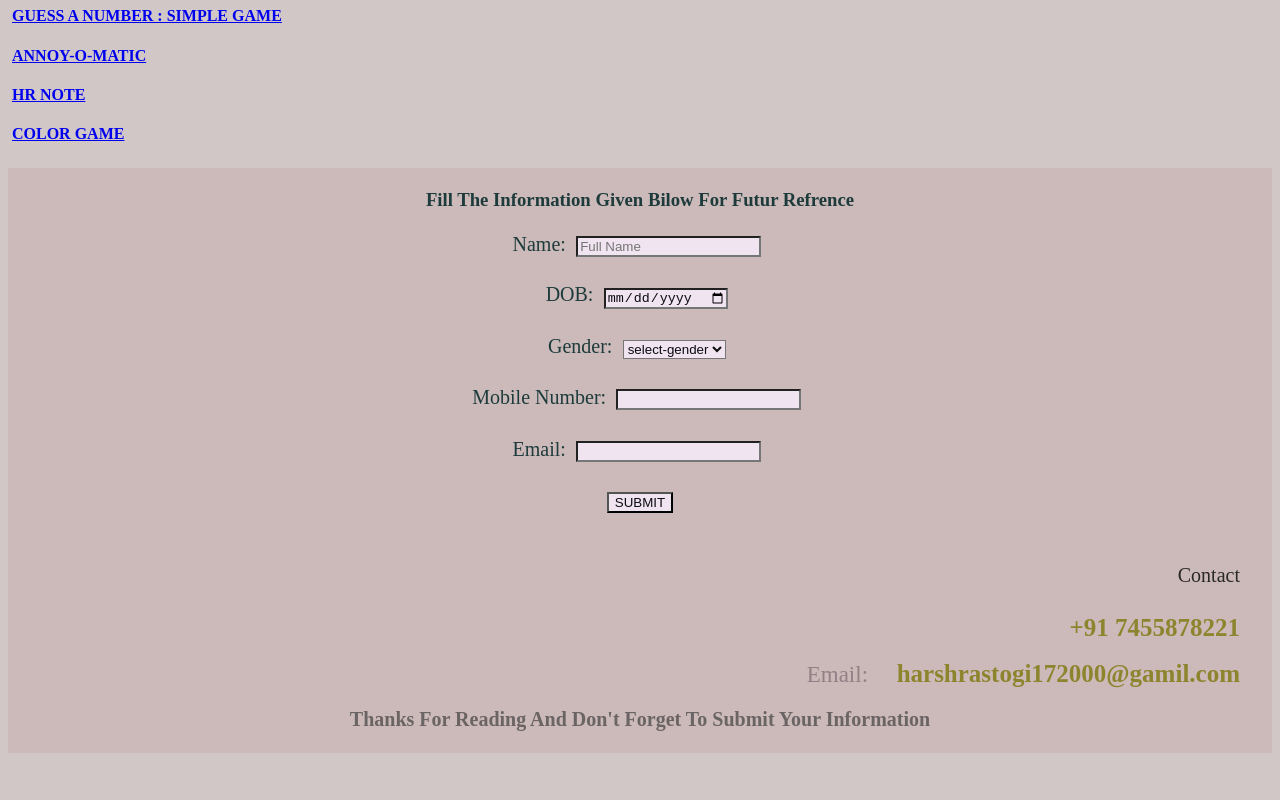
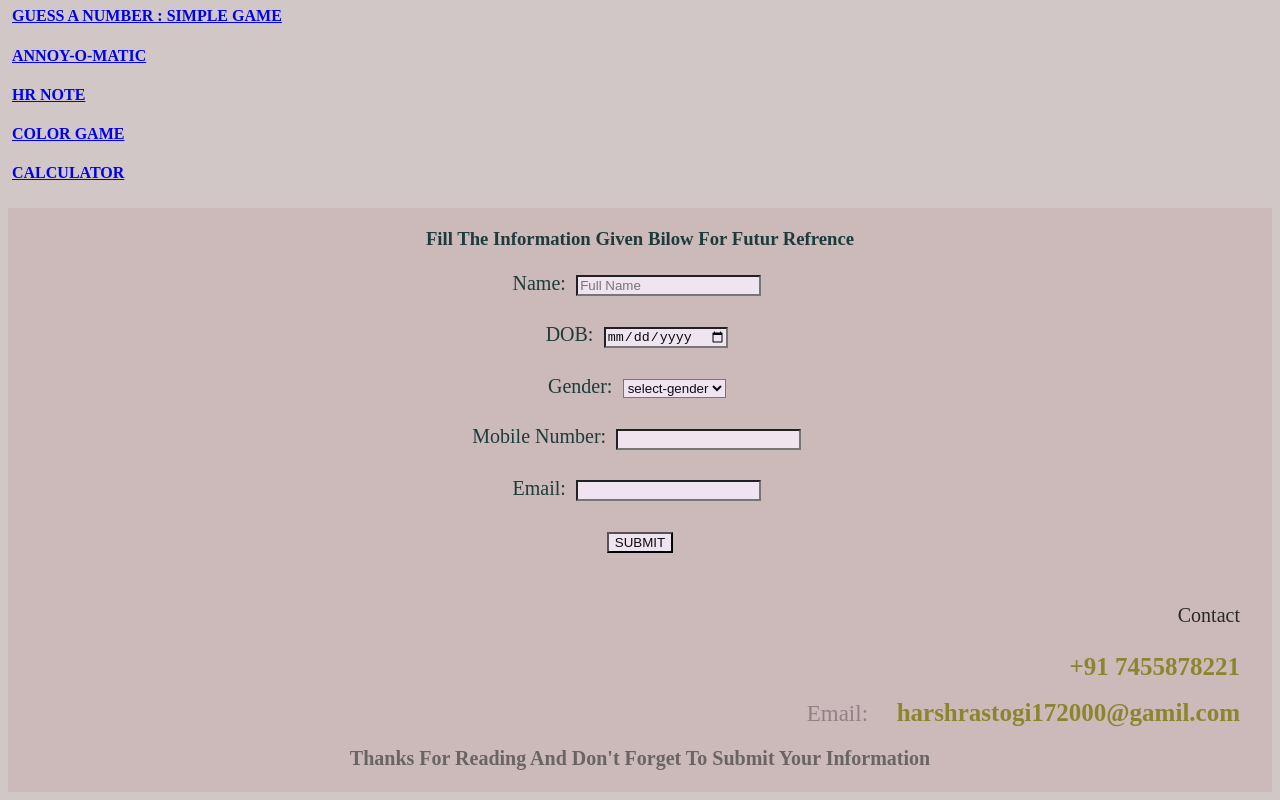
Before and after one commit to harshrastogi15/Basic-Project, a plain HTML site: page index.html in a window 1280 px wide. Shown: the part 1922-2722 px from the top of the page. Before the commit the page ends 2683 px from the top, so only its background shows below. Drawn offline with Linux system fonts and the light colour scheme.

Commit message:
cal link updated

```diff
--- a/index.html
+++ b/index.html
@@ -94,6 +94,10 @@
                 <a href="color_game/color_game.html">
                     <h4>COLOR GAME</h4>
                 </a>
+                </a>
+                <a href="calculator/cal.html">
+                    <h4>CALCULATOR</h4>
+                </a>
             </div>
         </div>
     </div>
```
